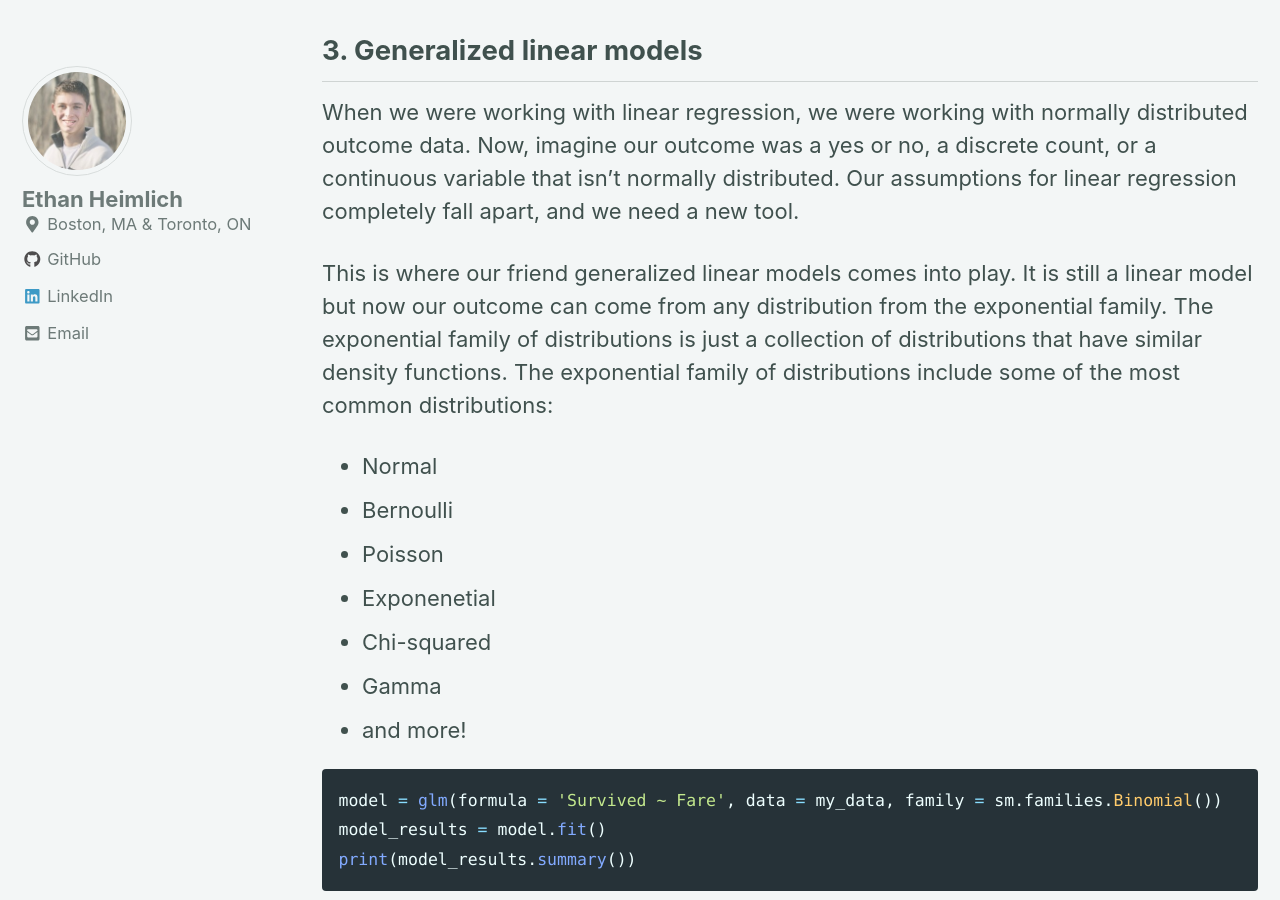
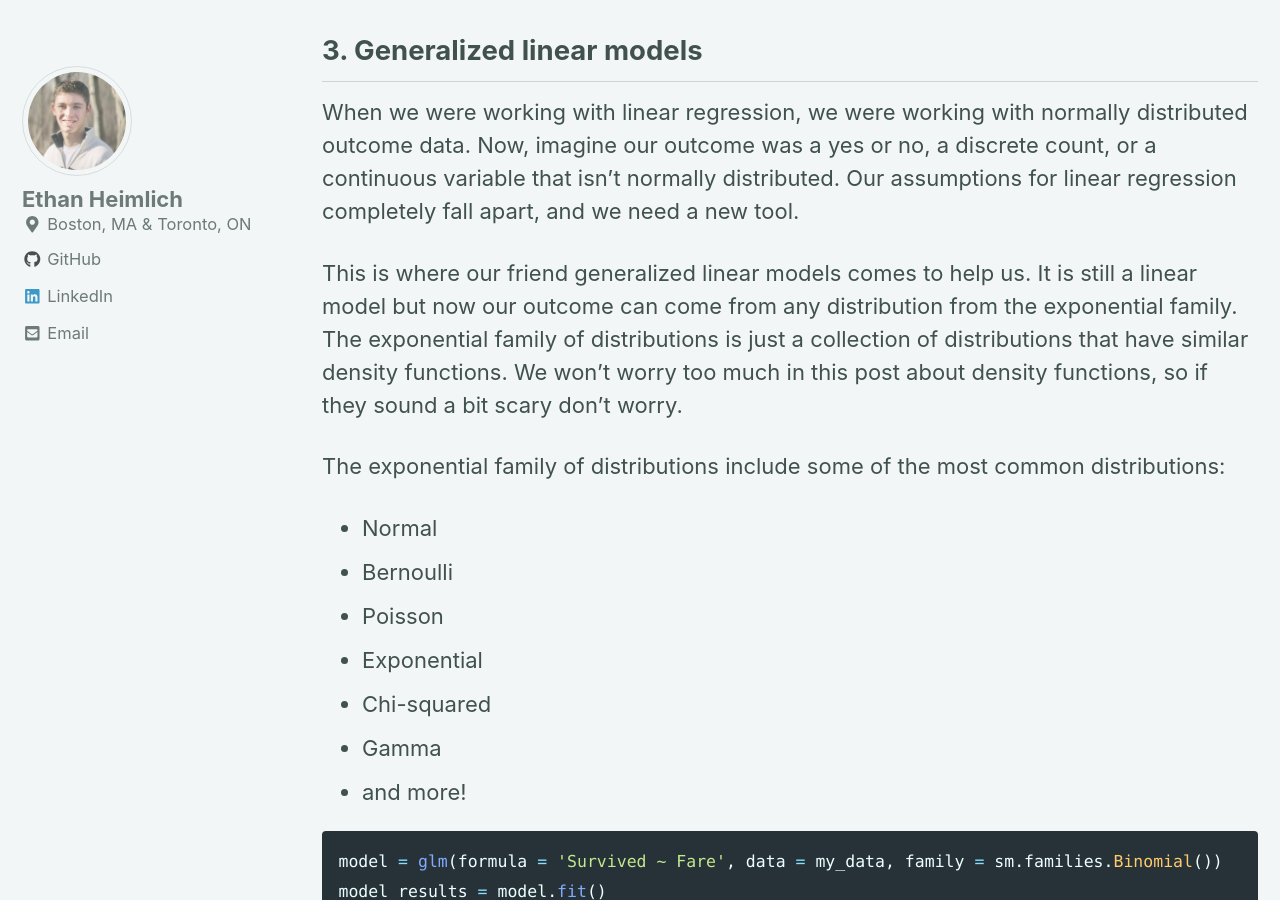
Before and after one commit to eheimlich/eheimlich.github.io, a Jekyll site: the page built from _posts/2019-10-22-generalized_linear_models.md, in a window 1280 px wide and 900 px high, scrolled down 1928 px. Built offline with Jekyll 4.4.1, drawn with Linux system fonts in a browser that asks for light colours; cached includes are drawn as plain includes; nearby versions of some CDN libraries; formulas are drawn with MathJax 3.

Commit message:
Added small changes

```diff
--- a/_posts/2019-10-22-generalized_linear_models.md
+++ b/_posts/2019-10-22-generalized_linear_models.md
@@ -48,11 +48,13 @@ In this third formulation of multiple linear regression, we still haven't change
 
 When we were working with linear regression, we were working with normally distributed outcome data. Now, imagine our outcome was a yes or no, a discrete count, or a continuous variable that isn't normally distributed. Our assumptions for linear regression completely fall apart, and we need a new tool.
 
-This is where our friend generalized linear models comes into play. It is still a linear model but now our outcome can come from any distribution from the exponential family. The exponential family of distributions is just a collection of distributions that have similar density functions. The exponential family of distributions include some of the most common distributions:
+This is where our friend generalized linear models comes to help us. It is still a linear model but now our outcome can come from any distribution from the exponential family. The exponential family of distributions is just a collection of distributions that have similar density functions. We won't worry too much in this post about density functions, so if they sound a bit scary don't worry.
+
+The exponential family of distributions include some of the most common distributions:
 * Normal
 * Bernoulli
 * Poisson
-* Exponenetial
+* Exponential
 * Chi-squared
 * Gamma
 * and more!
```
